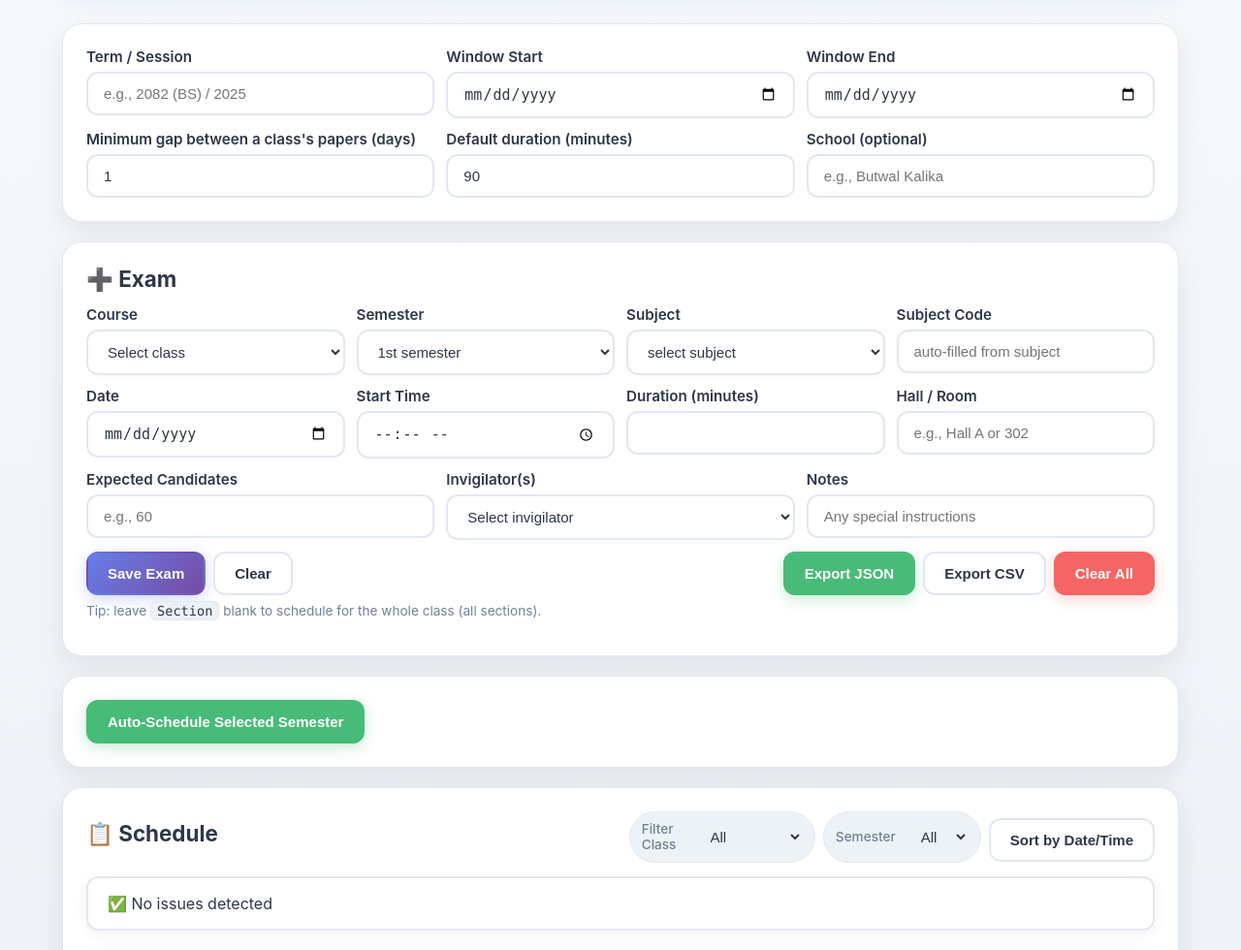
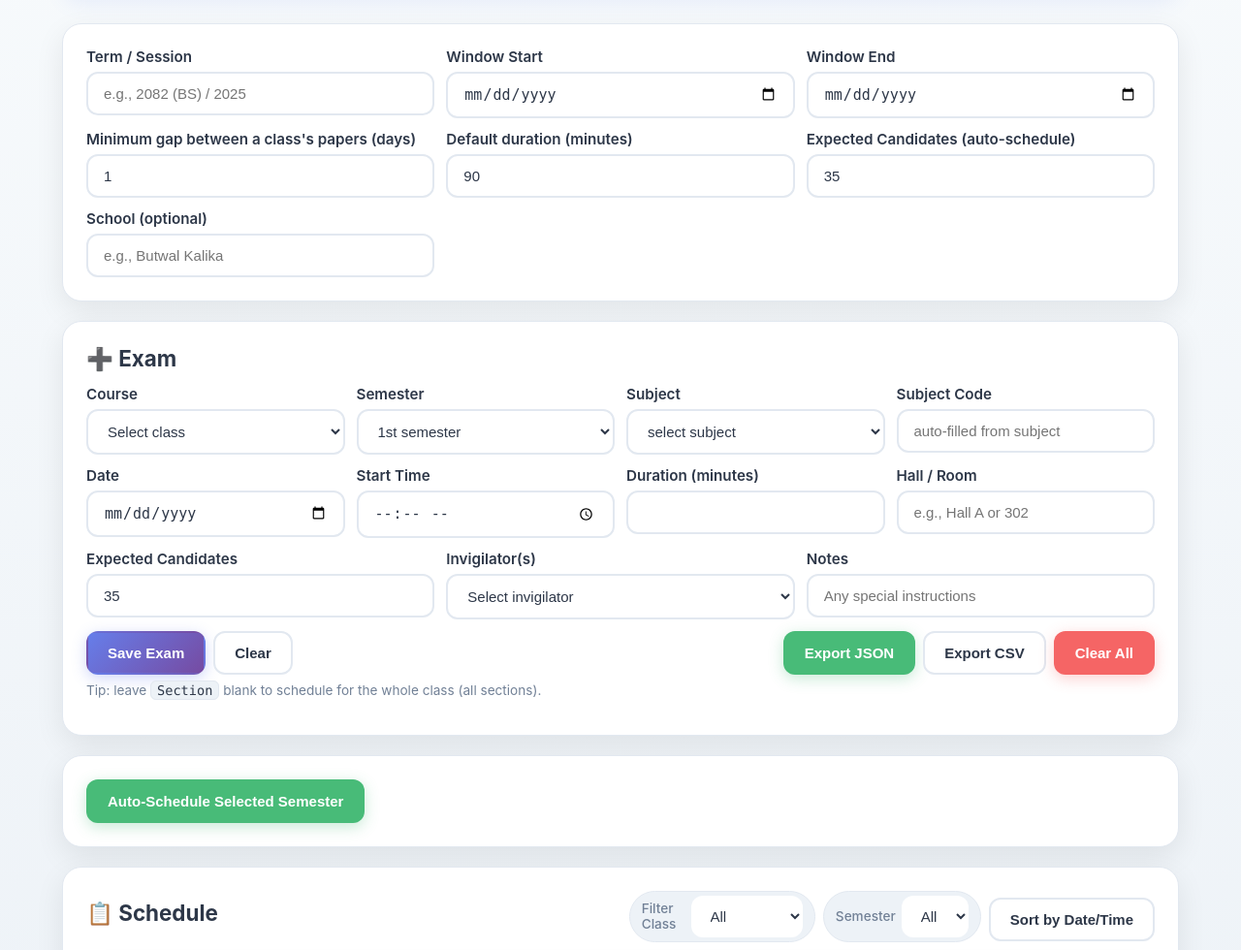
Before and after one commit to Aashish-Chapagain/exam_management_system, a Django app: page /scheduler/ in a window 1280 px wide. Shown: the part 138-1118 px from the top of the page at 97% size. Run offline with Django 5.2, Linux system fonts and the light colour scheme; the visitor is signed in with stand-in values (Sample User, id 1); data that the repository does not hold is empty.

Commit message:
feat: update candidate defaults and add expected candidates input for auto-scheduling

```diff
--- a/exam_mgmt/exam_schedule/static/exam_schedule/js/script.js
+++ b/exam_mgmt/exam_schedule/static/exam_schedule/js/script.js
@@ -150,7 +150,7 @@ function render() {
       <td>${r.hall || "-"}</td>
       <td>${r.invigilators || "-"}</td>
       <td>${r.duration}</td>
-      <td>${r.candidates || 0}</td>
+      <td>${r.candidates || 35}</td>
       <td>
         <button data-e="${r.id}">Edit</button>
         <button data-d="${r.id}">Delete</button>
@@ -177,7 +177,7 @@ function readForm() {
     start_time: $("#start").value,
     duration: Number($("#duration").value || $("#defaultDuration").value || 90),
     hall: $("#hall").value,
-    candidates: Number($("#candidates").value || 0),
+    candidates: Number($("#candidates").value || 35),
     invigilators: $("#invigilators").value,
     notes: $("#notes").value,
   };
@@ -228,6 +228,7 @@ function autoSchedule() {
   const windowEnd = $("#windowEnd")?.value;
   const minGap = parseInt($("#minGap")?.value ?? "1", 10);
   const duration = parseInt($("#defaultDuration")?.value ?? "90", 10);
+  const expectedCandidates = parseInt($("#defaultCandidates")?.value ?? "35", 10);
   const startTime = "09:00";
   const term = $("#term")?.value || "";
   const course = "BCA";
@@ -332,7 +333,7 @@ function autoSchedule() {
         start_time: startTime,
         duration,
         hall: "",
-        candidates: 0,
+        candidates: expectedCandidates,
         invigilators,
         notes: "",
       };
--- a/exam_mgmt/exam_schedule/templates/exam_schedule/scheduler.html
+++ b/exam_mgmt/exam_schedule/templates/exam_schedule/scheduler.html
@@ -54,6 +54,12 @@
           <label for="defaultDuration">Default duration (minutes)</label>
           <input id="defaultDuration" type="number" min="30" step="5" value="90" />
         </div>
+        <div>
+          <label for="defaultCandidates">Expected Candidates (auto-schedule)</label>
+          <input id="defaultCandidates" type="number" min="0" value="35" />
+        </div>
+      </div>
+      <div class="grid g-3" style="margin-top:12px">
         <div>
           <label for="schoolName">School (optional)</label>
           <input id="schoolName" placeholder="e.g., Butwal Kalika" />
@@ -126,7 +132,7 @@
         <div class="grid g-3" style="margin-top:12px">
           <div>
             <label for="candidates">Expected Candidates</label>
-            <input id="candidates" name="candidates" type="number" min="0" placeholder="e.g., 60" />
+            <input id="candidates" name="candidates" type="number" min="0" value="35" placeholder="e.g., 60" />
           </div>
           <div>
             <label for="invigilators">Invigilator(s)</label>
@@ -170,7 +176,7 @@
         </div>
         <div class="right">
           <label class="pill">Filter Class
-            <select id="filterClass" style="background:transparent;border:none;color:var(--ink);">
+            <select id="filterClass" style="border:none;color:var(--ink);background:var(--card);">
               <option value="">All</option>
               <option>BCA</option>
               <option>BBS</option>
@@ -180,7 +186,7 @@
             </select>
           </label>
           <label class="pill">Semester
-            <select id="filterSemester" style="background:transparent;border:none;color:var(--ink);">
+            <select id="filterSemester" style="border:none;color:var(--ink);background:var(--card);">
               <option value="">All</option>
               <option value="1">1</option>
               <option value="2">2</option>
--- a/exam_mgmt/exam_schedule/views.py
+++ b/exam_mgmt/exam_schedule/views.py
@@ -95,7 +95,7 @@ def auto_fill(request):
                     'start_time': start_time,
                     'duration': duration,
                     'hall': '',
-                    'candidates': 0,
+                    'candidates': 35,
                     'invigilators': invigilators,
                     'notes': '',
                 }
--- a/exam_mgmt/seatplan/static/seatplan/css/seatplan.css
+++ b/exam_mgmt/seatplan/static/seatplan/css/seatplan.css
@@ -100,6 +100,7 @@
     background: var(--bg-secondary);
     border-radius: 12px;
     box-shadow: inset 0 2px 8px var(--shadow);
+    grid-template-columns: repeat(var(--cols), 1fr);
 }
 
 .seat-box {
--- a/exam_mgmt/seatplan/templates/seatplan/view_seatplan.html
+++ b/exam_mgmt/seatplan/templates/seatplan/view_seatplan.html
@@ -52,7 +52,7 @@
             📋 BOARD / FRONT
         </div>
 
-        <div class="seat-grid" style="grid-template-columns: repeat({{ hall.cols }}, 1fr);">
+        <div class="seat-grid" style="--cols: {{ hall.cols }};">
             {% for row in grid %}
                 {% for seat in row %}
                     <div class="seat-box {% if seat %}occupied{% else %}empty{% endif %}">
```
